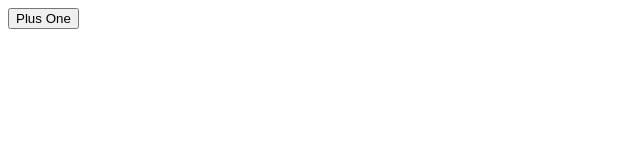
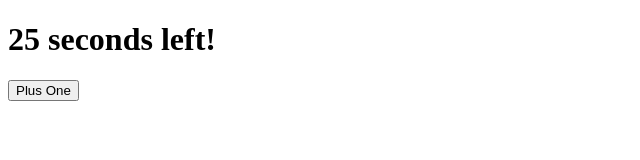
Before and after one commit to MatWilmot/Homework-04-Quiz, a plain HTML site: page index.html in a window 1280 px wide. Shown: the whole page, without its empty margins (0-640 px from the left). Drawn offline with Linux system fonts and the light colour scheme.

Commit message:
added a working countdown timer

```diff
--- a/app.js
+++ b/app.js
@@ -26,5 +26,20 @@ plusOne.addEventListener("click", function (e) {
   score++;
   console.log(score);
 });
-// print title/intro to index.html
-// create a start button
+
+// add a timer
+var timerEl = document.querySelector(".timerEl");
+var secondsLeft = 30;
+
+function setSpeed() {
+  var timerInterval = setInterval(function () {
+    secondsLeft--;
+    timerEl.textContent = secondsLeft + " seconds left!";
+    console.log(secondsLeft);
+    if (secondsLeft === 0) {
+      clearInterval(timerInterval);
+      sendMessage();
+    }
+  }, 1000);
+}
+setSpeed();
--- a/index.html
+++ b/index.html
@@ -7,6 +7,7 @@
     <title>Document</title>
   </head>
   <body>
+    <h1 class="timerEl">30 seconds left!</h1>
     <button id="plusOne" type="submit">Plus One</button>
     <script src="./app.js"></script>
   </body>
```
